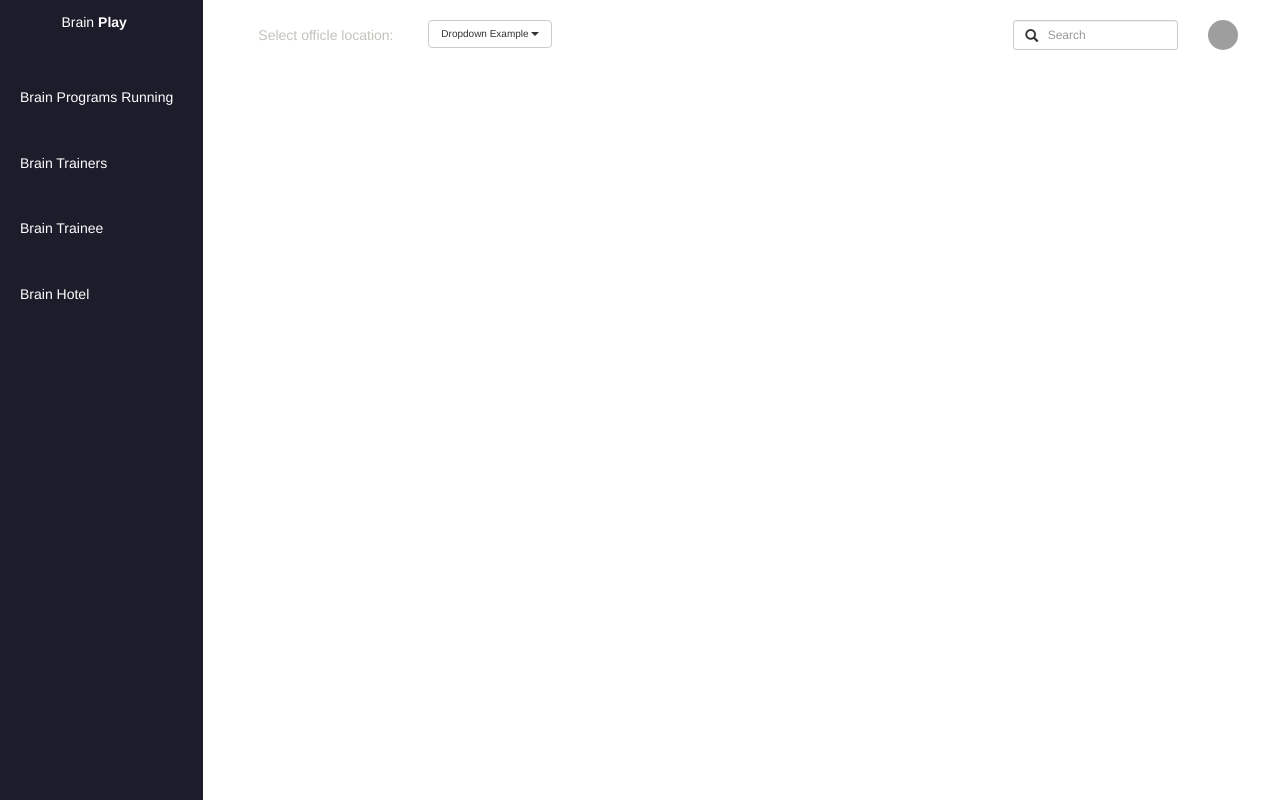
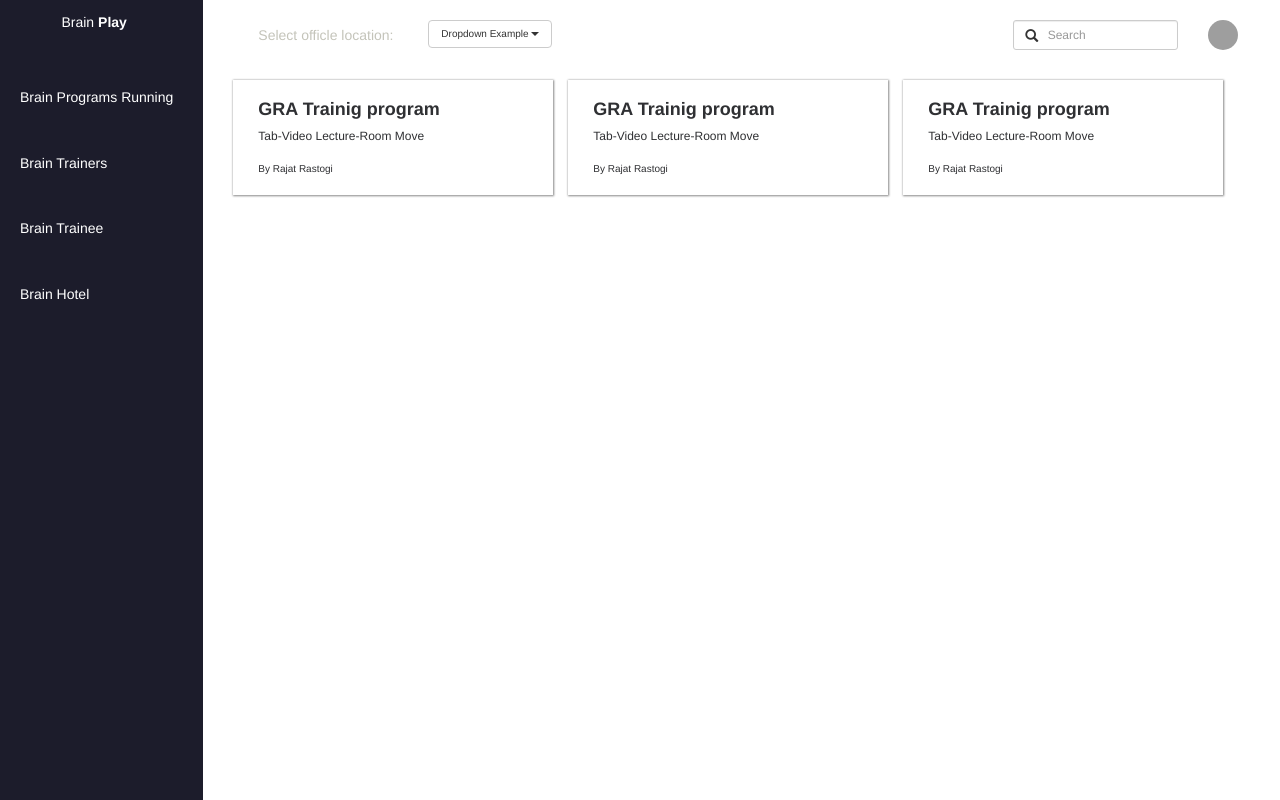
Before and after one commit to Bisso1998/Brain-Play, a plain HTML site: page index.html in a window 1280 px wide. Shown: the top 800 px of the page. Drawn offline with nearby package versions, Linux system fonts and the light colour scheme; grey boxes are pictures that could not be loaded.

Commit message:
added program heading components

```diff
--- a/index.html
+++ b/index.html
@@ -15,16 +15,16 @@
 				Brain <b>Play</b>
 			</h4>
 			<br>
-			<h5 class="text  nav-sub-heading"  >
+			<h5 class="text  nav-sub-heading">
 				Brain Programs Running
 			</h4>
-			<h5 class="text  nav-sub-heading"  >
+			<h5 class="text  nav-sub-heading">
 				Brain Trainers
 			</h4>
-			<h5 class="text  nav-sub-heading"  >
+			<h5 class="text  nav-sub-heading">
 				Brain Trainee
 			</h4>
-			<h5 class="text  nav-sub-heading"  >
+			<h5 class="text  nav-sub-heading">
 				Brain Hotel
 			</h4>
 		</div>
@@ -57,6 +57,23 @@
 						<img src="http://static2.businessinsider.com/image/5899ffcf6e09a897008b5c04-1200/.jpg" >
 					</div>
 				</div>
+				<div class="row">
+					<div class="col-xs-4 program-heading">
+						<h4 class="text text-default"><b>GRA Trainig program</b></h4>
+						<h6 class="text text-default">Tab-Video Lecture-Room Move</h6>
+						<h6 class="text text-default" style="padding-top: 10px; font-size: 10px; ">By Rajat Rastogi</h6>
+					</div>
+					<div class="col-xs-4 program-heading">
+							<h4 class="text text-default"><b>GRA Trainig program</b></h4>
+						<h6 class="text text-default">Tab-Video Lecture-Room Move</h6>
+						<h6 class="text text-default" style="padding-top: 10px; font-size: 10px; ">By Rajat Rastogi</h6>
+					</div>
+					<div class="col-xs-4 program-heading">
+							<h4 class="text text-default"><b>GRA Trainig program</b></h4>
+						<h6 class="text text-default">Tab-Video Lecture-Room Move</h6>
+						<h6 class="text text-default" style="padding-top: 10px; font-size: 10px;" >By Rajat Rastogi</h6>
+					</div>
+				</div>
 			</div>
 		</div>
 	</div>
--- a/style.css
+++ b/style.css
@@ -56,3 +56,20 @@ img {
 	width: 30px;
 	border-radius: 50%;
 }
+.program-heading {
+/*	box-shadow: 2px 2px 2px 2px #888888;
+	0.5px 0.5px 2px 0.2px #888888;
+*/
+	color: #2f3033;
+	box-shadow: 0.5px 0.5px 2px 0.2px #888888;
+	width: 320px;
+	height: 115px;
+	margin-left: 15px;
+	padding-top: 10px;
+	padding-left: 25px;
+}
+.program-heading:hover {
+	background-color: #8b95e8;
+	color: white;
+	cursor: pointer;
+}
```
